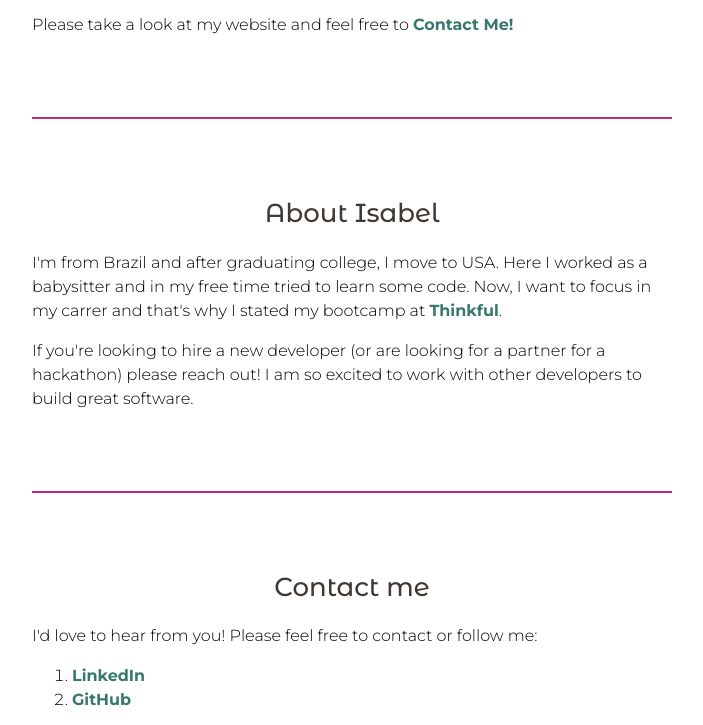
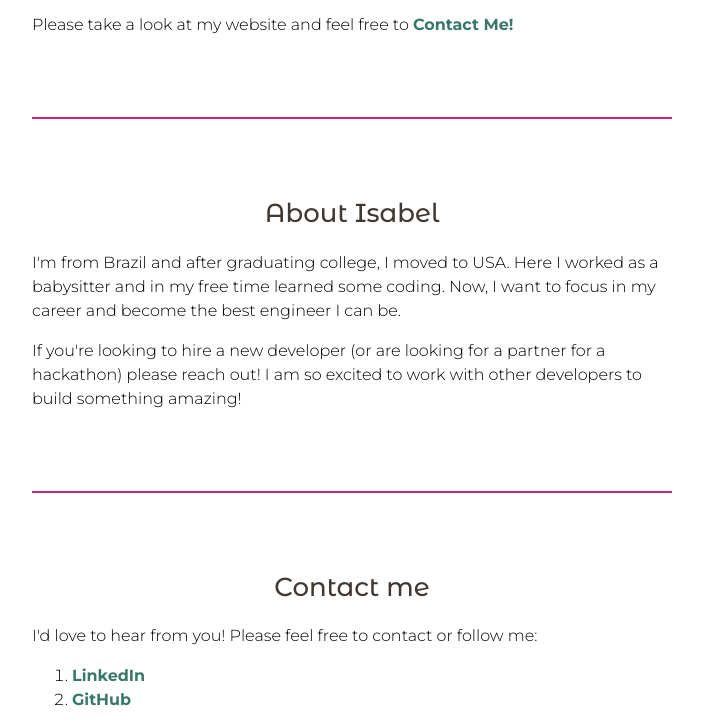
Before and after one commit to Isabellohanat/myPortfolio, a plain HTML site: page index.html in a window 1280 px wide. Shown: the part 1091-1816 px from the top of the page, without its empty margins (288-991 px from the left). Drawn offline with nearby package versions, Linux system fonts and the light colour scheme.

Commit message:
<p> correction

```diff
--- a/index.html
+++ b/index.html
@@ -38,9 +38,9 @@
     <!-- About Me -->
     <section>
       <h2 class="border-top">About Isabel</h2>
-        <p>I'm from Brazil and after graduating college, I move to USA. Here I worked as a babysitter and in my free time tried to learn some code. Now, I want to focus in my carrer and that's why I stated my bootcamp at <a href="http://thinkful.com">Thinkful</a>.</p>
+        <p>I'm from Brazil and after graduating college, I moved to USA. Here I worked as a babysitter and in my free time learned some coding. Now, I want to focus in my career and become the best engineer I can be.
 
-        <p>If you're looking to hire a new developer (or are looking for a partner for a hackathon) please reach out! I am so excited to work with other developers to build great software.</p>
+        <p>If you're looking to hire a new developer (or are looking for a partner for a hackathon) please reach out! I am so excited to work with other developers to build something amazing!</p>
       </section>
 
       <!-- Contact -->
```
